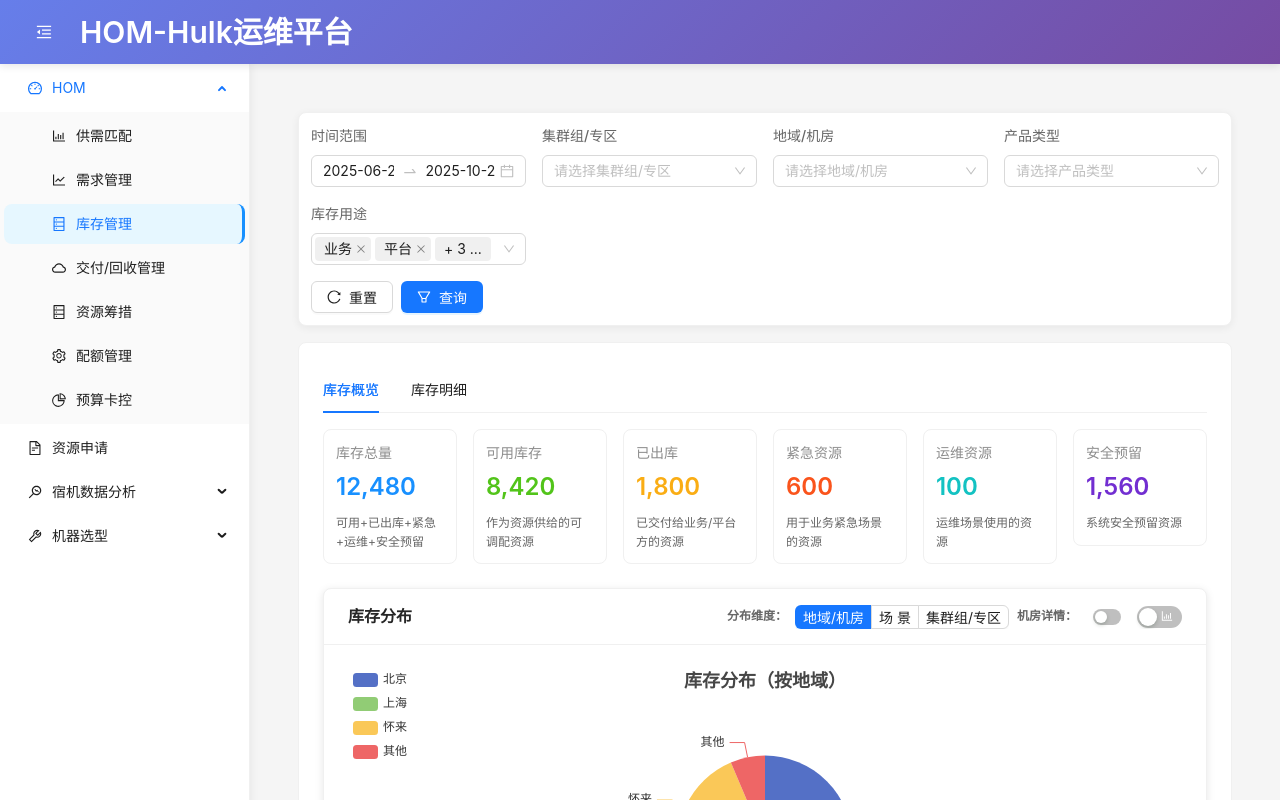
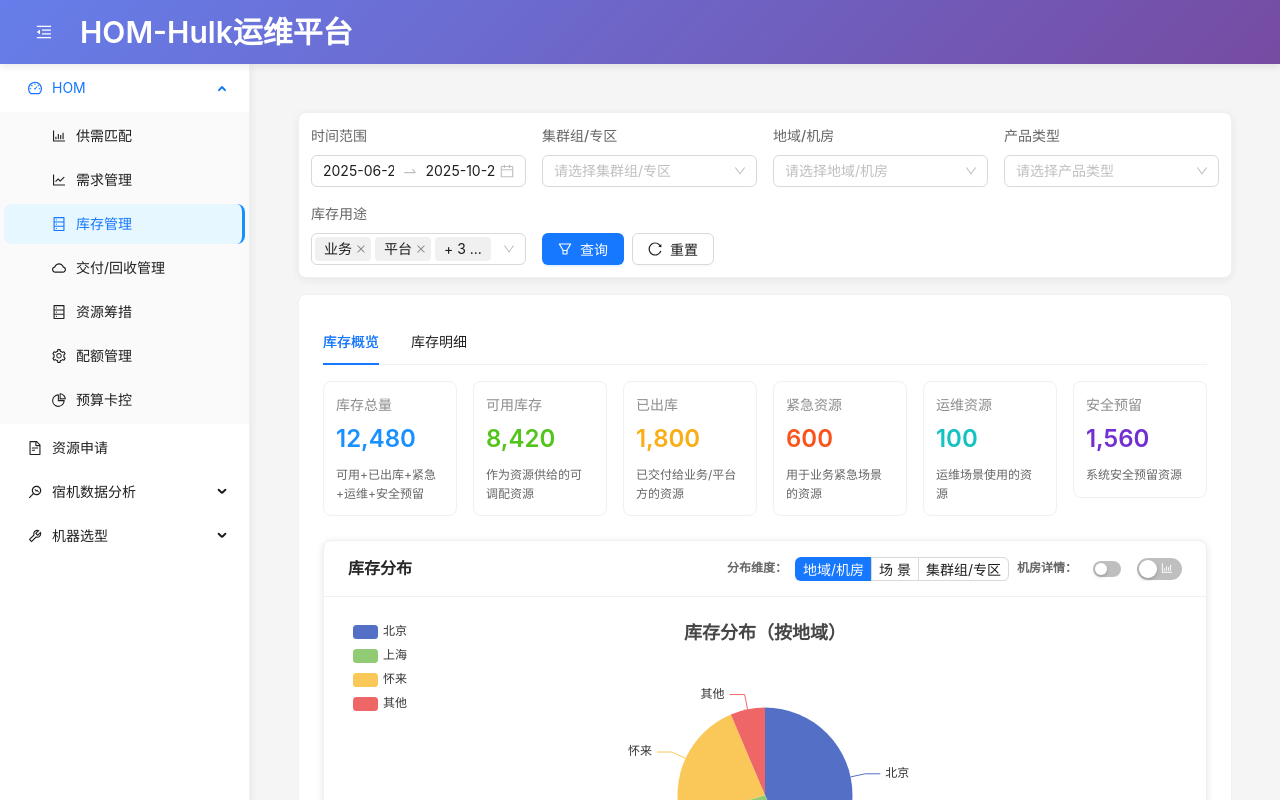
Before and after one commit to tasyskybenjamin/hulk_F1, a React (Create React App) app: page / in a window 1280 px wide. Shown: the top 800 px of the page. Built offline with nearby package versions, Linux system fonts and the light colour scheme; the HTML template or start-up script is replaced by a standard one.

Commit message:
调整筛选面板按钮位置：将查询和重置按钮放在筛选项区域的右下方，形成更自然的布局

```diff
--- a/src/components/InventoryFilterPanel.js
+++ b/src/components/InventoryFilterPanel.js
@@ -208,8 +208,6 @@ const InventoryFilterPanel = ({ filters, onChange, loading }) => {
 
   return (
     <div>
-      <Row gutter={[16, 16]} align="middle">
-        <Col flex="auto">
       <Row gutter={[16, 16]}>
         <Col xs={24} sm={12} md={8} lg={6}>
           <div className="filter-item">
@@ -294,17 +292,9 @@ const InventoryFilterPanel = ({ filters, onChange, loading }) => {
             </Select>
           </div>
         </Col>
-          </Row>
-        </Col>
 
-        <Col flex="none">
+        <Col xs={24} sm={12} md={8} lg={6} style={{ display: 'flex', alignItems: 'flex-end' }}>
           <Space>
-            <Button
-              icon={<ReloadOutlined />}
-              onClick={handleReset}
-            >
-              重置
-            </Button>
             <Button
               type="primary"
               icon={<FilterOutlined />}
@@ -312,6 +302,12 @@ const InventoryFilterPanel = ({ filters, onChange, loading }) => {
               onClick={() => onChange(filters)}
             >
               查询
+            </Button>
+            <Button
+              icon={<ReloadOutlined />}
+              onClick={handleReset}
+            >
+              重置
             </Button>
           </Space>
         </Col>
```
Lines whose indentation alone changed are shown as unchanged.
